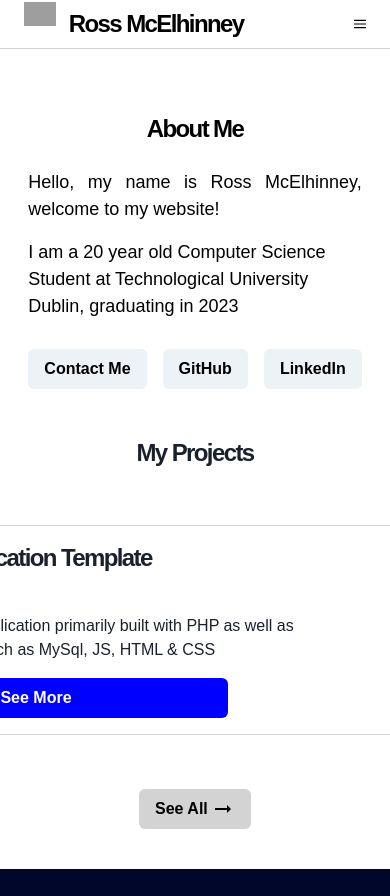
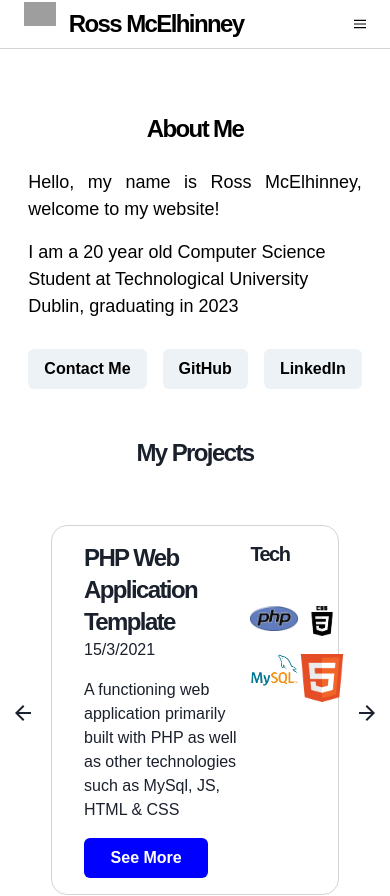
Before and after one commit to rossmcel/ross-mcelhinney-website, a React (Create React App) app: page / in a window 390 px wide. Shown: the top 896 px of the page. Built offline with nearby package versions, Linux system fonts and the light colour scheme; grey boxes are pictures that could not be loaded.

Commit message:
Improve Responsiveness of Slider Component

```diff
--- a/src/app/home/home.view.tsx
+++ b/src/app/home/home.view.tsx
@@ -72,10 +72,7 @@ export const Home: React.FC = () => {
             image2="https://i.ibb.co/m9M2ZK2/react.png"
           />
         </Slider>
-        <Center
-          mt={{ base: "0.5rem", md: "-1rem" }}
-          mb={{ base: "0.5rem", md: "1rem" }}
-        >
+        <Center mt={{ lg: "-1rem" }} mb={{ base: "0.5rem", md: "1rem" }}>
           <a href="/Projects">
             <Button
               bg="lightgrey"
--- a/src/shared/components/slider-card/sliderCard.view.tsx
+++ b/src/shared/components/slider-card/sliderCard.view.tsx
@@ -52,6 +52,7 @@ export const SliderCardView: React.FC<SliderCardViewProps> = ({
         px="2rem"
         border="1px lightgrey solid"
         borderRadius="1rem"
+        minH={{ base: "21rem", lg: "initial" }}
       >
         <Flex direction="column" minW="70%" ml="0%" mr="5%" textAlign="left">
           <Flex direction="column" mb="1rem">
--- a/src/shared/components/slider/slider.view.tsx
+++ b/src/shared/components/slider/slider.view.tsx
@@ -28,18 +28,27 @@ export const SliderView: React.FC<SliderViewProps> = ({
       isPlaying={true}
     >
       <Center>
-        <Flex direction="row" minH="15rem">
-          <Box mr="5rem" mt="auto" mb="auto">
+        <Flex
+          direction="row"
+          minH={{ base: "28rem", md: "25rem", lg: "17rem" }}
+        >
+          <Box mr={{ sm: "2rem", md: "5rem" }} mt="auto" mb="auto">
             <ButtonBack>
               <ArrowBackIcon />
             </ButtonBack>
           </Box>
           <Slider>
-            <Box minW="50rem" minH="18rem" pt="1rem" textAlign="center">
+            <Box
+              minW={{ base: "20rem", sm: "25rem", md: "30rem", lg: "45rem" }}
+              mt="auto"
+              mb="auto"
+              pt="1rem"
+              textAlign="center"
+            >
               {children}
             </Box>
           </Slider>
-          <Box ml="5rem" mt="auto" mb="auto">
+          <Box ml={{ sm: "2rem", md: "5rem" }} mt="auto" mb="auto">
             <ButtonNext>
               <ArrowForwardIcon />
             </ButtonNext>
```
